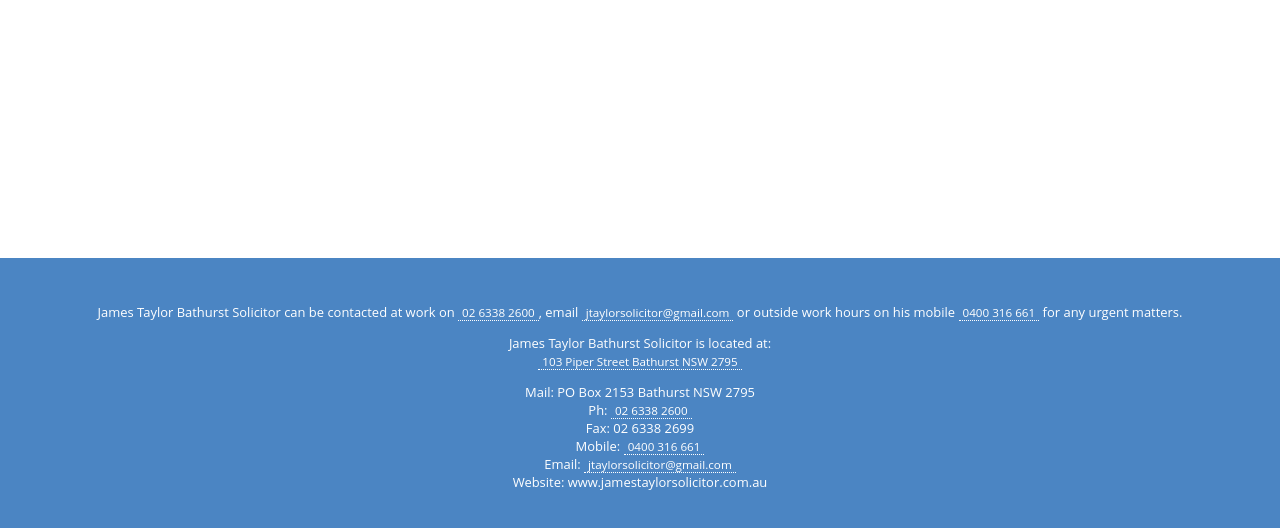
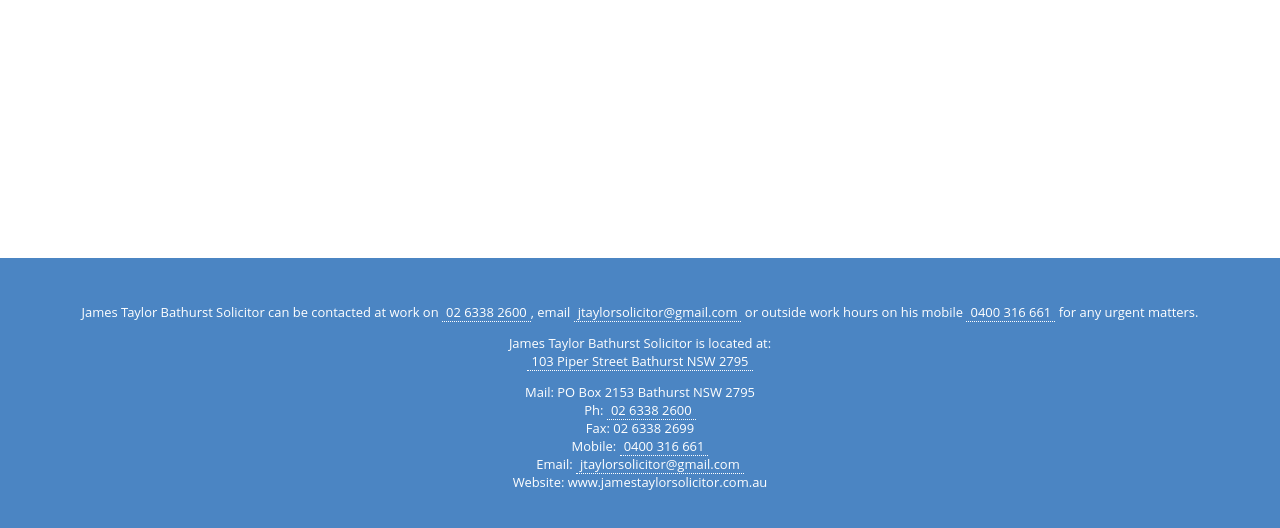
Before and after one commit to webtactics/jamestaylorsolicitor.com.au, an Eleventy site: page tags.njk in a window 1280 px wide. Shown: the part 822-1350 px from the top of the page. Built offline with nearby package versions, Linux system fonts and the light colour scheme; Eleventy itself is replaced by a stand-in of ours; files that its build step writes are made by us from their sources; a web font is replaced by a local one; what eleventy-plugin-metagen would draw is missing.

Commit message:
Update jts-grid.css

```diff
--- a/_includes/assets/css/jts-grid.css
+++ b/_includes/assets/css/jts-grid.css
@@ -718,7 +718,7 @@ text-align: center;
 }
 .footerwrap p a {
   color: var(--white);
-  font-size: 90%;
+
   border-bottom: 1px dotted var(--white);
   padding: 0 0.25rem;
 
@@ -726,7 +726,7 @@ text-align: center;
 .footerwrap p a:hover {
   background: #ebebeb;
   color: #000000;
-  font-size: 90%;
+
   border-bottom: 1px solid #1468a0;
 }
 
```
